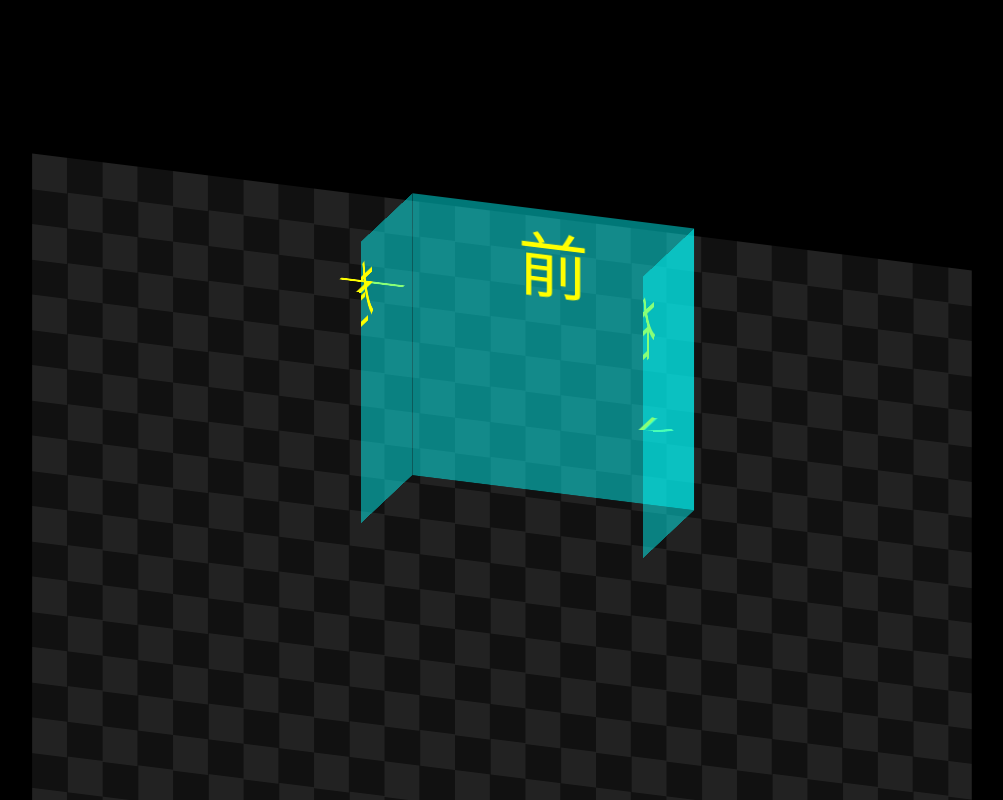
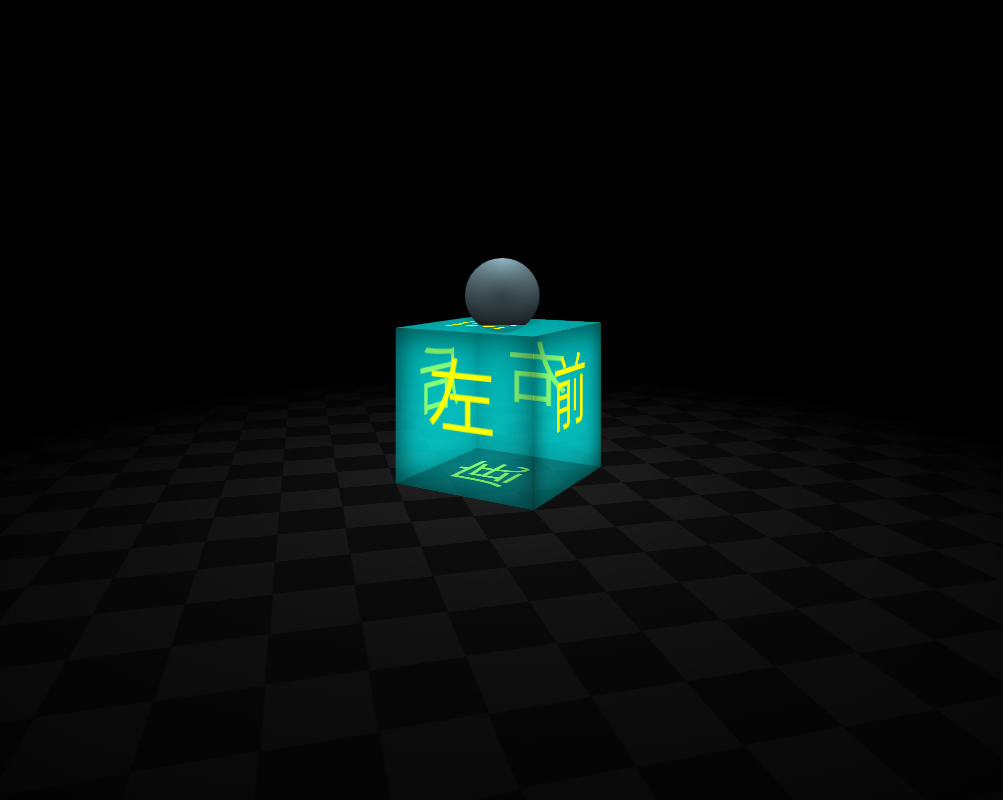
Before and after one commit to buhaoqi/css-exercises, a plain HTML site: page css/12-transform/demo2-cube.html in a window 1280 px wide. Shown: the top 800 px of the page, without its empty margins (138-1141 px from the left). Drawn offline with Linux system fonts and the light colour scheme.

Commit message:
animation cube

```diff
--- a/css/12-transform/demo2-cube.html
+++ b/css/12-transform/demo2-cube.html
@@ -14,32 +14,71 @@
         }
         :root {
             --boxcolor: #0ff7;
+            --rotateSpeed:30s;
+            --bounceSpeed:1s;
         }
 
         body {
             background-color: #000;
             min-height: 100vh;
+            overflow: hidden;
             display: flex;
             justify-content: center;
             align-items: center;
             font-size: 75px;
-            /* perspective: 10em; */
+            perspective: 10em ;
             perspective-origin: 50% calc(50% - 2em);
         }
         .scene{
             position:relative;
             transform-style: preserve-3d;
-            border:10px solid red;
-            transform: rotateX(20deg) rotateY(20deg) ;
-            /* transition:5s; */
+            animation:
+            sceneRotate var(--rotateSpeed) infinite linear;
+            /* transform: rotateX(0deg) rotateY(20deg) ; */
+        }
+        @keyframes sceneRotate {
+            to { transform: rotateY(360deg );}
+        }
+
+        .ball{
+            width:1em;
+            height:1em;
+            border-radius: 50%;
+            background-color: lightblue;
+            position:absolute;
+            left:-.5em;
+            bottom:1em;
+            background-image: radial-gradient(
+                circle at top,
+                lightblue,
+                #000
+            );
+            animation:
+            ballBounce var(--bounceSpeed) infinite ease-out,
+            sceneRotate var(--rotateSpeed) infinite linear reverse;
+        }
+        @keyframes ballBounce {
+            0%,100%{bottom: .9em;}
+            50% {bottom:3em; animation-timing-function: ease-in;}
+        }
+        .ball-shadow{
+            position:absolute;
+            width:100%;
+            height: 100%;
+            background-image: radial-gradient(#0007,#0000);
+            animation:ballShadow var(--bounceSpeed) infinite ease-out;
+        }
+        @keyframes ballShadow {
+            0%,100%{ transform: scale(1 ); opacity: 1;}
+            50% {transform: scale(2); opacity: .5; animation-timing-function: ease-in;}
         }
         .cube{
-            width: 4em;
-            height: 4em;
+            width: 2em;
+            height: 2 em;
             background-color: var(--boxcolor);
             position: absolute;
-            left: -2em;
-            top: -2em;
+            left: -1em;
+            top: -1em;
             color:yellow;
             transform-style: preserve-3d;
             text-align: center;
@@ -48,90 +87,55 @@
             /* transform: rotateX(360deg) rotateY(360deg); */
             /* transform: rotate3d(1,1,1,360deg) */
         }
-        .left,
-        .right,
-        .front,
-        .back {
+        .left,.right,.front,.back{
             position: absolute;
-            width: 100%;
-            height: 100%;
-
+            width: 2em;
+            height: 2em;
             background-color: var(--boxcolor);
+            box-shadow: 0 0 .5em #000a inset;
         }
-        .left{
-            transform:translateX(-2em) rotateY(90deg);
+        .front {
+            transform: translateZ(1em) ;
         }
         .right{
-            transform:translateX(2em) rotateY(90deg);
-        }
-        .front {
-            transform: translateZ(2em) ;
+            transform: translateX(1em) rotateY(90deg) ;
         }
         .back{
-            transform: translateZ(-2em)   ;
+            transform: translateZ(-1em) rotateY(180deg)  ;
+        }
+         .left{
+            transform:translateX(-1em) rotateY(270deg);
         }
         .top{
-            transform:translateX(-2em) rotateX(90deg);
+            position:absolute;
+            width:2em;
+            height:2em;
+            background-color: var(--boxcolor);
+            transform:translateY(-50%) rotateX(90deg);
         }
         .bottom{
-            transform:translateX(2em) rotateX(90deg);
-        }
-        /* .front {
-            transform: translateZ(2em) rotateX(180deg);
+            position:absolute;
+            width:2em;
+            height:2em;
+            background-color: #0007;
+            transform:translateY(50%) rotateX(90deg);
+            box-shadow: 0 0 .5em #000a inset;
         }
 
-        .right{
-            transform: translateZ(2em) rotateY(90deg) ;
-        }
-
-
-        .bottom{
-            transform: translateY(150px) rotateX(90deg) ;
-        }
-        .top{
-            transform: translateY(-150px) rotateX(90deg) ;
-        } */
-        /* .cube div{
-            width:100%;
-            height:100%;
-            position:absolute;
-            left:0;
-            top:0;
-            font-size:120px;
-            text-align: center;
-            opacity:.6;
-            background-color: var(--boxcolor);
-        }
-        .left{
-            transform: translateX(-150px) rotateY(90deg) ;
-        }
-        .right{
-            transform: translateX(150px) rotateY(90deg) ;
-        }
-        .top{
-            transform: translateY(-150px) rotateX(90deg) ;
-        }
-        .bottom{
-            transform: translateY(150px) rotateX(90deg) ;
-        }
-        .front{
-            transform: translateZ(150px)  ;
-        }
-        .back{
-            transform: translateZ(-150px)  ;
-        } */
         .floor {
-            width: 1000px;
-            height:1000px;
+            width: 15em;
+            height:15em ;
             position: absolute;
-            /* z-index: -10; */
-            top: 4em;
+            top: 1em;
             transform:
-                translate(-50%, -50%) ;
-            background-image: repeating-conic-gradient(from 0deg,
+                translate(-50%, -50%)
+                rotateX(90deg );
+            background-image: radial-gradient(#0000,#000 75% ),
+                repeating-conic-gradient(
+                    from 45deg,
                     #111 0deg 90deg,
                     #222 90deg 180deg);
-            background-size: 1em 1em;
+            background-size: 100%,  1em 1em;
         }
 
     </style>
@@ -141,15 +145,18 @@
 </head>
 <body>
     <div class="scene">
+        <div class="floor"></div>
         <div class="cube">
             <div class="front">前</div>
             <div class="back">后</div>
             <div class="left">左</div>
             <div class="right">右</div>
-            <div class="top">上</div>
-            <div class="bottom">下</div>
+            <div class="top">顶</div>
+            <div class="bottom">底</div>
         </div>
-        <div class="floor"></div>
+        <div class="ball">
+            <div class="ball-shadow"></div>
+        </div>
     </div>
 </body>
 </html>
```
